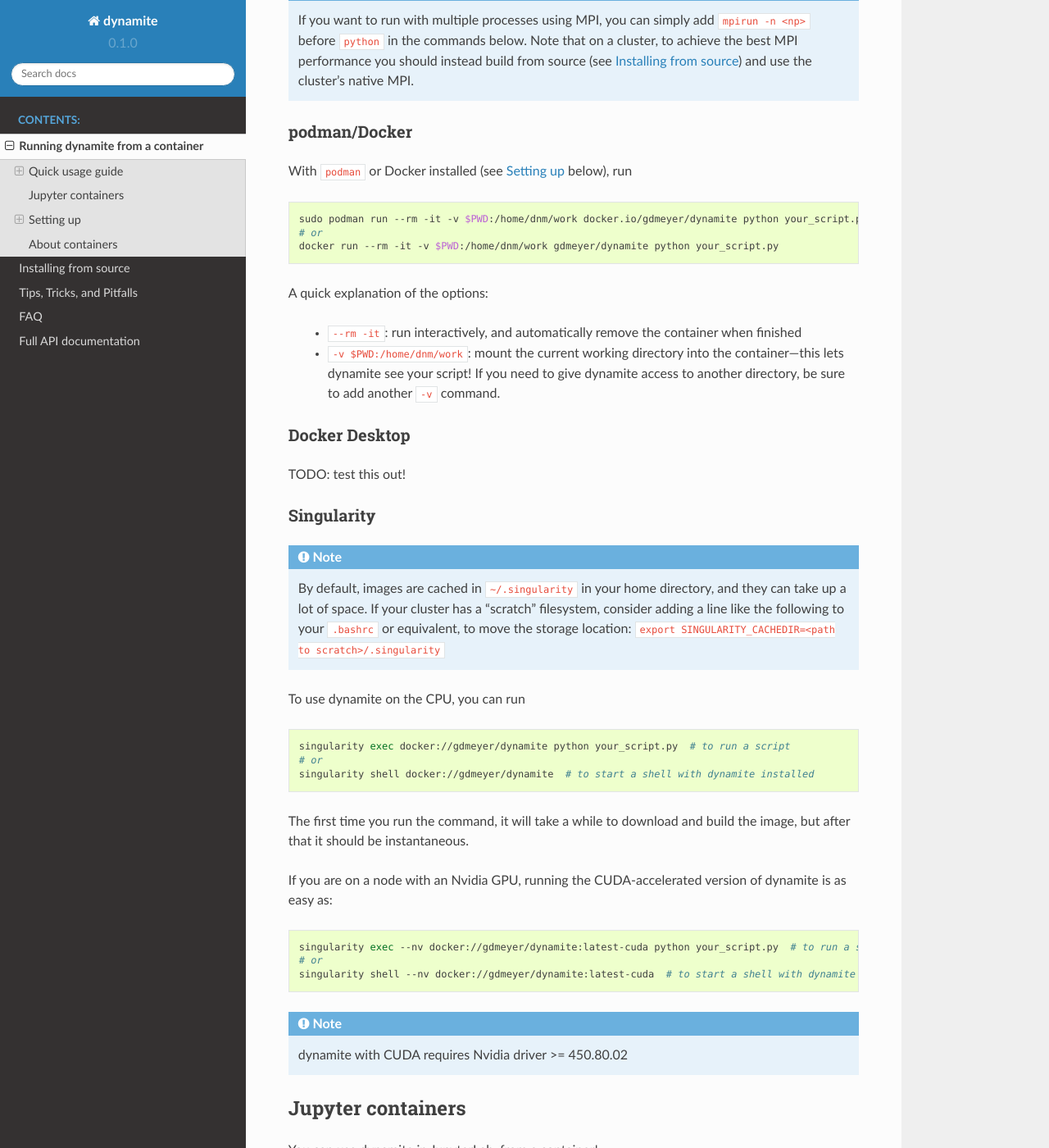
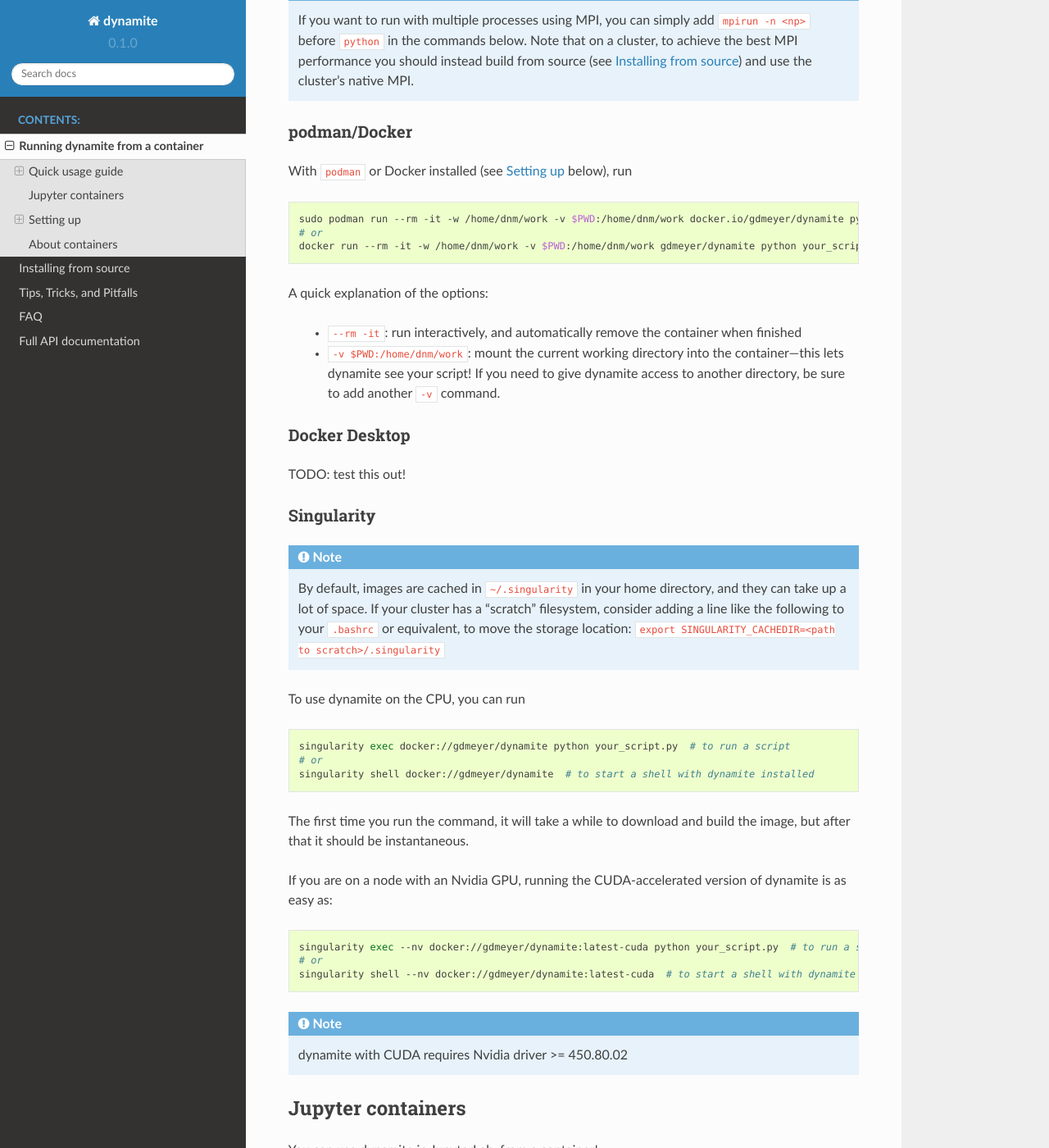
Before and after one commit to GregDMeyer/dynamite, a Sphinx documentation site: the page built from docs/containers.rst, in a window 1280 px wide and 1400 px high, scrolled down 341 px. Shown: the whole window at 82% size. Built offline with Sphinx 7.4.7 and the Read the Docs theme 2.0.0, drawn with Linux system fonts in a browser that asks for light colours; some of the changed text lies outside the part shown.

```diff
--- a/docs/containers.rst
+++ b/docs/containers.rst
@@ -23,9 +23,9 @@
 
 .. code:: bash
 
-    sudo podman run --rm -it -v $PWD:/home/dnm/work docker.io/gdmeyer/dynamite python your_script.py
+    sudo podman run --rm -it -w /home/dnm/work -v $PWD:/home/dnm/work docker.io/gdmeyer/dynamite python your_script.py
     # or
-    docker run --rm -it -v $PWD:/home/dnm/work gdmeyer/dynamite python your_script.py
+    docker run --rm -it -w /home/dnm/work -v $PWD:/home/dnm/work gdmeyer/dynamite python your_script.py
 
 A quick explanation of the options:
 
@@ -85,6 +85,7 @@
     docker run -p 8888:8888 -v $PWD:/home/dnm/work gdmeyer/dynamite:latest-jupyter
 
 Then follow the last link that you see (it should start with ``http://127.0.0.1:8888``).
+Your files will be in the ``work`` directory visible in JupyterLab.
 
 **On Docker Desktop:**
 
```
Also changed, not shown: 2 other files.
